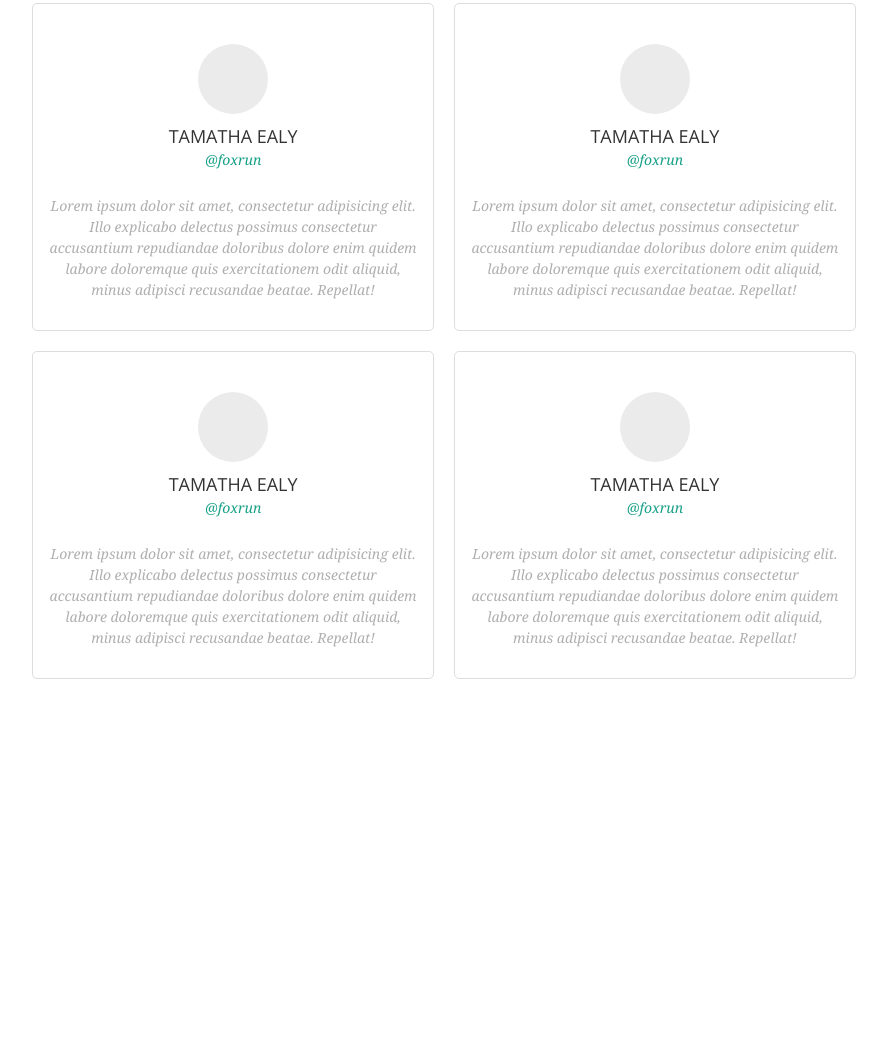
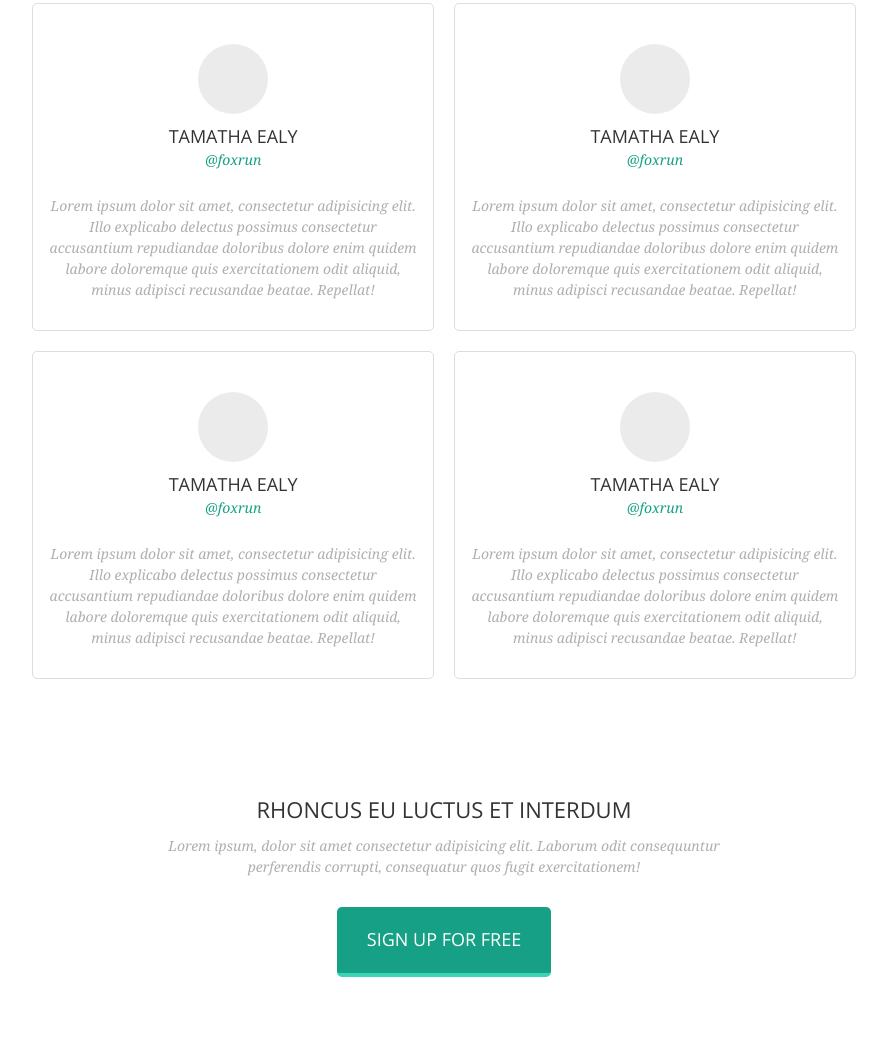
Before and after one commit to arthur-souza/desafio-sanar, a website: page public/index.html in a window 1280 px wide. Shown: the part 3863-4900 px from the top of the page, without its empty margins (196-1083 px from the left). Before the commit the page ends 4657 px from the top, so only its background shows below. Drawn offline with nearby package versions, Linux system fonts and the light colour scheme.

Commit message:
Implementando section 7

```diff
--- a/public/index.html
+++ b/public/index.html
@@ -199,6 +199,17 @@
     </div>
   </section>
 
+  <!-- Section 7 -->
+  <section class="section-full section-seven">
+    <div class="container">
+      <div class="section-seven__title">rhoncus eu luctus et interdum</div>
+      <div class="section-seven__description">Lorem ipsum, dolor sit amet consectetur adipisicing elit. Laborum odit consequuntur perferendis corrupti, consequatur quos fugit exercitationem!</div>
+      <div class="section-seven__container-button">
+        <button class="section-seven__button">sign up for free</button>
+      </div>
+    </div>
+  </section>
+
   <script src="assets/js/all.js"></script>
 </body>
 </html>
--- a/src/css/_sections.scss
+++ b/src/css/_sections.scss
@@ -13,3 +13,4 @@
 @import "./sections/section-four";
 @import "./sections/section-five";
 @import "./sections/section-six";
+@import "./sections/section-seven";
--- /dev/null
+++ b/src/css/sections/_section-seven.scss
@@ -0,0 +1,54 @@
+.section-seven {
+  padding-bottom: 60px;
+  padding-top: 0;
+}
+
+.section-seven__title {
+  font-family: 'Open Sans', sans-serif;
+  font-size: 22px;
+  text-align: center;
+  color: #333333;
+  text-transform: uppercase;
+  margin-bottom: 10px;
+}
+
+.section-seven__description {
+  font-family: 'Georgia', serif;
+  font-style: italic;
+  font-size: 14px;
+  text-align: center;
+  color: #afafaf;
+  line-height: 1.5;
+
+  @media (min-width: $screen-sm-min) {
+    width: 80%;
+    margin: 0 auto;
+  }
+
+  @media (min-width: $screen-md-min) {
+    width: 50%;
+  }
+}
+
+.section-seven__container-button {
+  text-align: center;
+  margin-top: 30px;
+}
+
+.section-seven__button {
+  font-family: 'Open Sans', sans-serif;
+  font-size: 18px;
+  text-transform: uppercase;
+  color: #ffffff;
+  background: #16a086;
+  border: 0;
+  border-bottom: 4px solid #3bd4b6;
+  border-radius: 5px;
+  outline: none;
+  padding: 20px 30px;
+  transition: .3s all ease-in-out;
+
+  &:hover {
+    background: #0e7d68;
+  }
+}
```
Also changed, not shown: public/assets/css/style.css.
